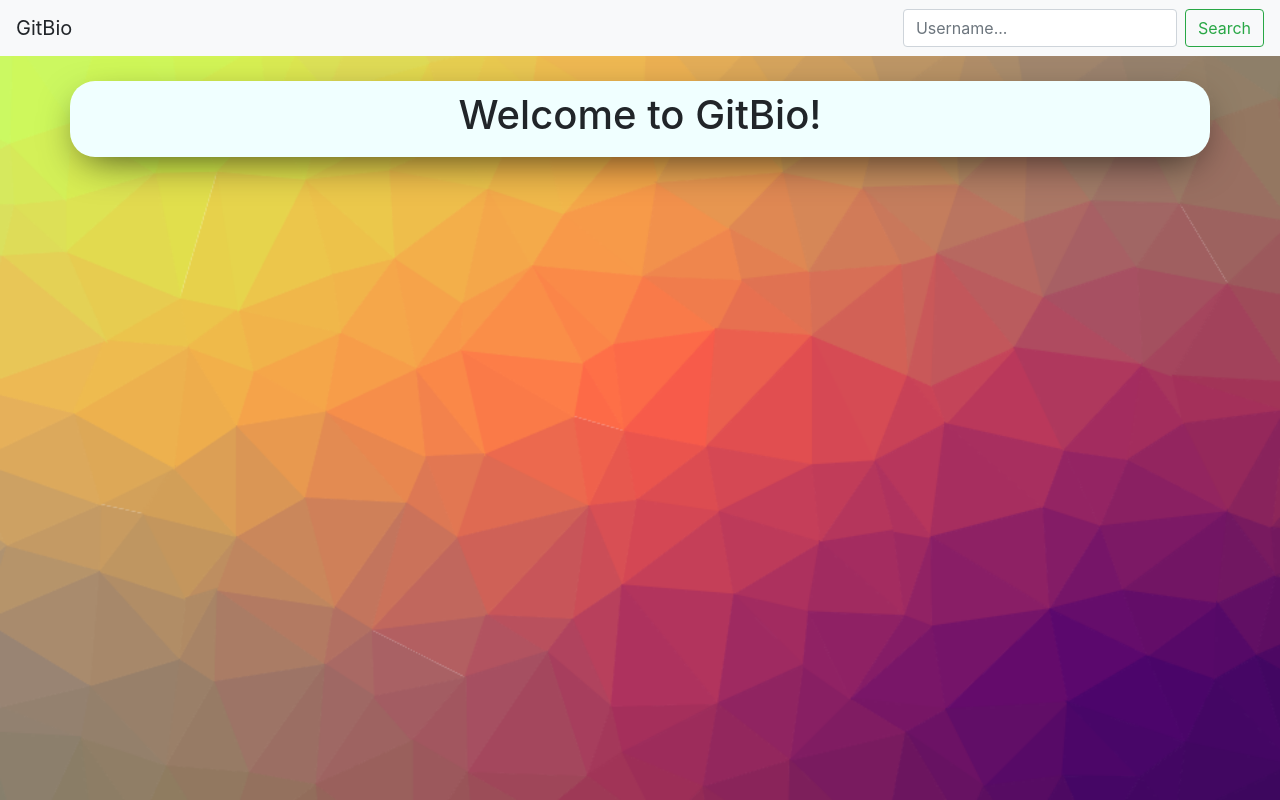
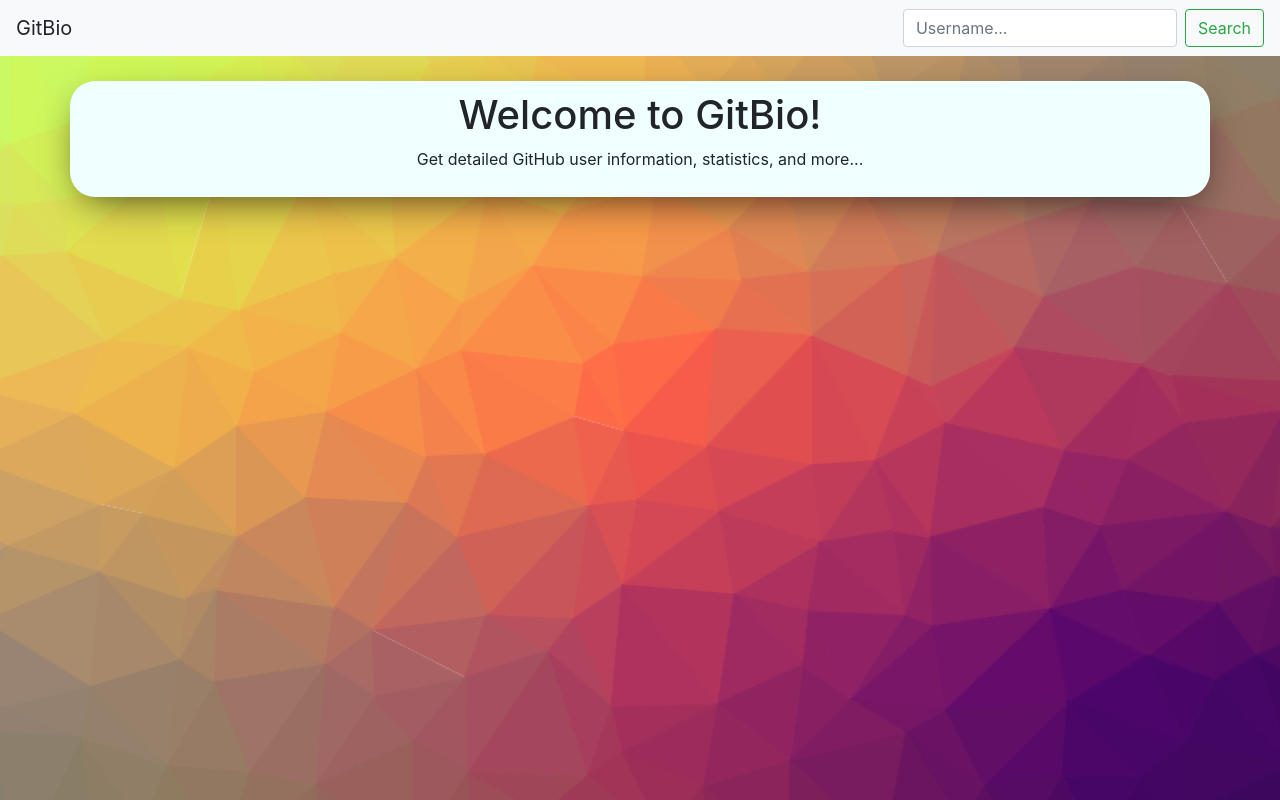
Before and after one commit to ykarim/gitbio, a React (Create React App) app: page / in a window 1280 px wide. Built offline with nearby package versions, Linux system fonts and the light colour scheme.

Commit message:
App description under title header

```diff
--- a/src/components/Profile.js
+++ b/src/components/Profile.js
@@ -27,6 +27,7 @@ class Profile extends React.Component {
                         ) : (
                             <div>
                                 <h1>Welcome to GitBio!</h1>
+                                <p>Get detailed GitHub user information, statistics, and more...</p>
                             </div>
                         )}
                     </div>
```
